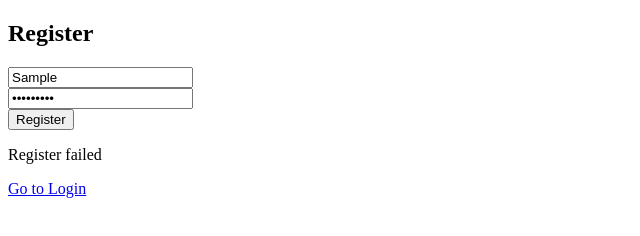
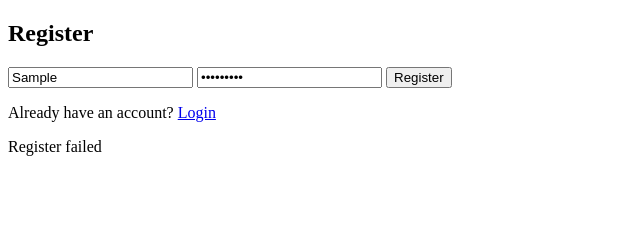
Before and after one commit to evilrifat01/chat, a plain HTML site: page real time chat/client/register.html in a window 1280 px wide. Both pictures are taken after typing "Sample", "Sample123" into the empty fields and a click on the button "Register". Shown: the whole page, without its empty margins (0-640 px from the left). Drawn offline with Linux system fonts and the light colour scheme; no server answers.

Commit message:
Update register.html

```diff
--- a/real time chat/client/register.html
+++ b/real time chat/client/register.html
@@ -1,29 +1,37 @@
 <!DOCTYPE html>
-<html>
-<head><title>Register</title></head>
+<html lang="en">
+<head>
+  <meta charset="UTF-8" />
+  <meta name="viewport" content="width=device-width, initial-scale=1.0"/>
+  <title>Register</title>
+  <link rel="stylesheet" href="style.css" />
+</head>
 <body>
-  <h2>Register</h2>
-  <form id="registerForm">
-    <input type="text" id="username" placeholder="Username" required /><br>
-    <input type="password" id="password" placeholder="Password" required /><br>
-    <button type="submit">Register</button>
-  </form>
-  <p id="msg"></p>
-  <a href="login.html">Go to Login</a>
-
+  <div class="auth-container">
+    <h2>Register</h2>
+    <form id="registerForm">
+      <input type="text" id="username" placeholder="Username" required />
+      <input type="password" id="password" placeholder="Password" required />
+      <button type="submit">Register</button>
+    </form>
+    <p>Already have an account? <a href="login.html">Login</a></p>
+    <div id="error"></div>
+  </div>
   <script>
     document.getElementById('registerForm').onsubmit = async (e) => {
       e.preventDefault();
       const username = document.getElementById('username').value;
       const password = document.getElementById('password').value;
-
       const res = await fetch('/api/register', {
         method: 'POST',
-        headers: { 'Content-Type': 'application/json' },
+        headers: {'Content-Type': 'application/json'},
         body: JSON.stringify({ username, password })
       });
-
-      document.getElementById('msg').textContent = res.ok ? 'Registered successfully!' : 'Register failed';
+      if (res.ok) {
+        location.href = 'login.html';
+      } else {
+        document.getElementById('error').textContent = 'Register failed';
+      }
     };
   </script>
 </body>
```
